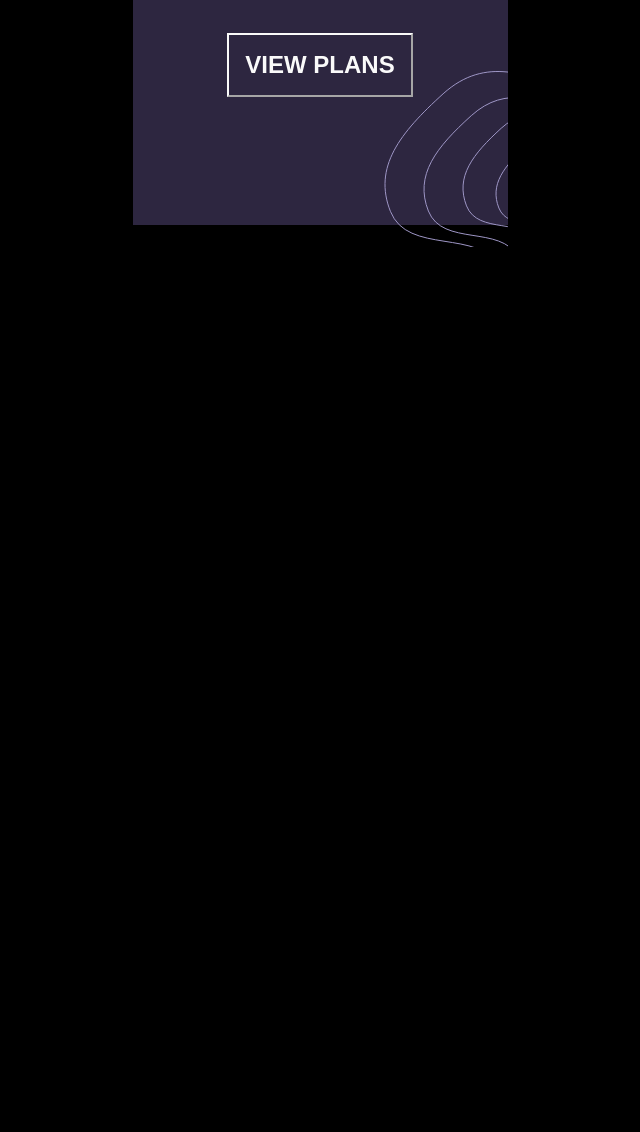
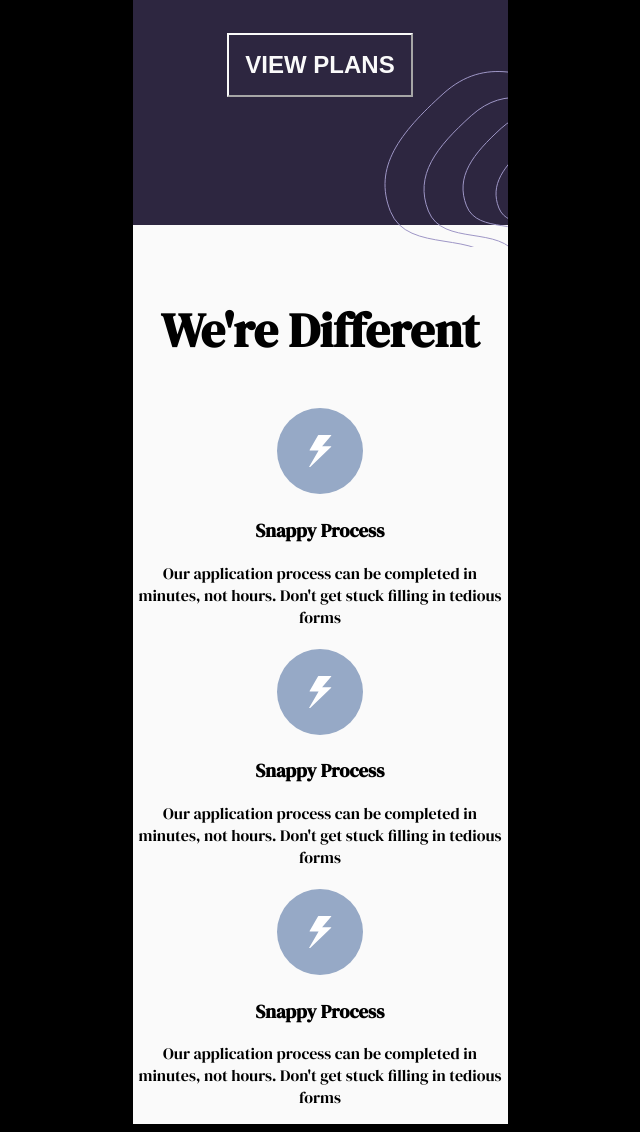
Before and after one commit to Kris1027/first-react-project, a React app: page / in a window 1280 px wide. Shown: the part 897-2029 px from the top of the page, without its empty margins (320-960 px from the left). Before the commit the page ends 1144 px from the top, so only its background shows below. Built offline with nearby package versions, Linux system fonts and the light colour scheme.

Commit message:
add main section

```diff
--- a/src/components/Header.js
+++ b/src/components/Header.js
@@ -1,5 +1,5 @@
 import React, { useState } from 'react';
-import Nav from './nav';
+import Nav from './Nav';
 
 function Header() {
 
--- a/src/components/Main.js
+++ b/src/components/Main.js
@@ -1,18 +1,49 @@
-import React from 'react';
+import React from "react";
 
 function Main() {
   return (
-        <main className='main'>
-            <section className='heading-section'>
-                <div className='heading-section__image' />
+    <main className="main">
+      <section className="heading-section">
+        <div className="heading-section__image" />
         <div className="heading-section__bg-left"></div>
         <h2 className="heading-section__title">Humanizing your insurance.</h2>
-                <p className="heading-section__text">Get your life insurance coverage easier and faster. We blend our expertise and technology to help you find the plan that's right for you. Ensure you and your loved ones are protected.</p>
-                <button className='heading-section__btn'>view plans</button>
+        <p className="heading-section__text">
+          Get your life insurance coverage easier and faster. We blend our
+          expertise and technology to help you find the plan that's right for
+          you. Ensure you and your loved ones are protected.
+        </p>
+        <button className="heading-section__btn">view plans</button>
         <div className="heading-section__bg-right"></div>
       </section>
+      <section className="main-section">
+        <h2 className="main-section__title">We're Different</h2>
+        <article className="main-section__article">
+          <div className="main-section__article--icon"></div>
+          <h3 className="main-section__article--title">Snappy Process</h3>
+          <p className="main-section__article--text">
+            Our application process can be completed in minutes, not hours.
+            Don't get stuck filling in tedious forms
+          </p>
+        </article>
+        <article className="main-section__article">
+          <div className="main-section__article--icon"></div>
+          <h3 className="main-section__article--title">Snappy Process</h3>
+          <p className="main-section__article--text">
+            Our application process can be completed in minutes, not hours.
+            Don't get stuck filling in tedious forms
+          </p>
+        </article>
+        <article className="main-section__article">
+          <div className="main-section__article--icon"></div>
+          <h3 className="main-section__article--title">Snappy Process</h3>
+          <p className="main-section__article--text">
+            Our application process can be completed in minutes, not hours.
+            Don't get stuck filling in tedious forms
+          </p>
+        </article>
+      </section>
     </main>
-    )
+  );
 }
 
 export default Main;
--- a/src/components/Wrapper.js
+++ b/src/components/Wrapper.js
@@ -1,7 +1,7 @@
 import React from 'react';
-import Header from './header';
-import Nav from './nav';
-import Main from './main';
+import Header from './Header';
+import Nav from './Nav';
+import Main from './Main';
 
 function Wrapper() {
     return (
--- a/src/scss/_main.scss
+++ b/src/scss/_main.scss
@@ -2,14 +2,15 @@
 
 .main {
     display: flex;
+    flex-wrap: wrap;
     width: 100%;
+    font-family: 'DM Serif Display', serif;
+    text-align: center;
 }
 
 .heading-section {
     background: $Dark-Violet;
     color: $Very-Light-Gray;
-    text-align: center;
-    font-family: 'DM Serif Display', serif;
 
     .heading-section__image {
         height: 28rem;
@@ -27,10 +28,7 @@
     }
 
     .heading-section__title {
-        padding-left: 1.2rem;
-        padding-right: 1.2rem;
-        padding-top: 2rem;
-        font-size: 3rem;
+        @include headings;
         position: relative;
         z-index: 2;
     }
@@ -66,3 +64,19 @@
         background-repeat: no-repeat;
     }
 }
+
+.main-section {
+    background: $Very-Light-Gray;
+    width: 100%;
+
+    .main-section__title {
+        @include headings;
+    }
+
+    .main-section__article--icon {
+        height: 6rem;
+        background-image: url('../images/icon-snappy-process.svg');
+        background-repeat: no-repeat;
+        background-position: center;
+    }
+}
--- a/src/scss/_variables.scss
+++ b/src/scss/_variables.scss
@@ -8,3 +8,10 @@ $Grayish-Blue: hsl(216, 30%, 68%);
 $Very-Dark-Violet: hsl(270, 9%, 17%);
 $Dark-Grayish-Violet: hsl(273, 4%, 51%);
 $Very-Light-Gray: hsl(0, 0%, 98%);
+
+@mixin headings {
+    padding-left: 1.2rem;
+    padding-right: 1.2rem;
+    padding-top: 2rem;
+    font-size: 3rem;
+}
```
Lines whose indentation alone changed are shown as unchanged.
